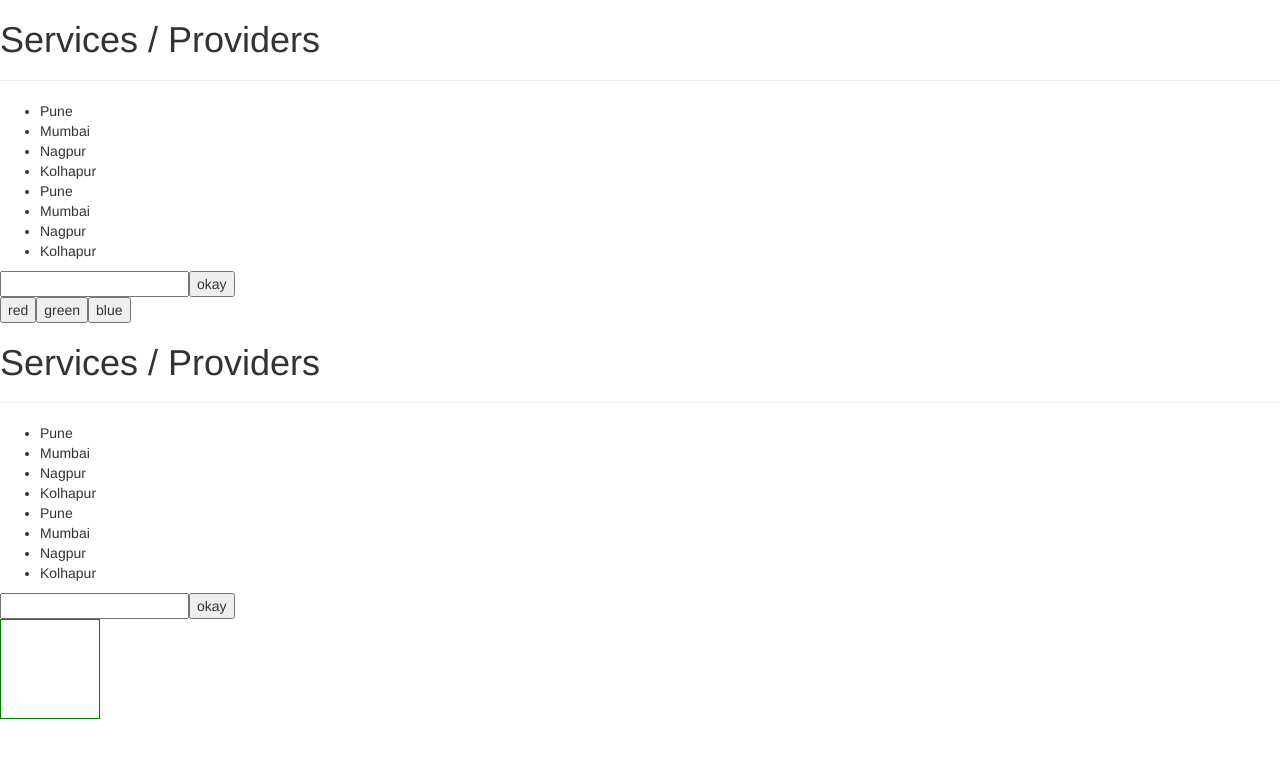
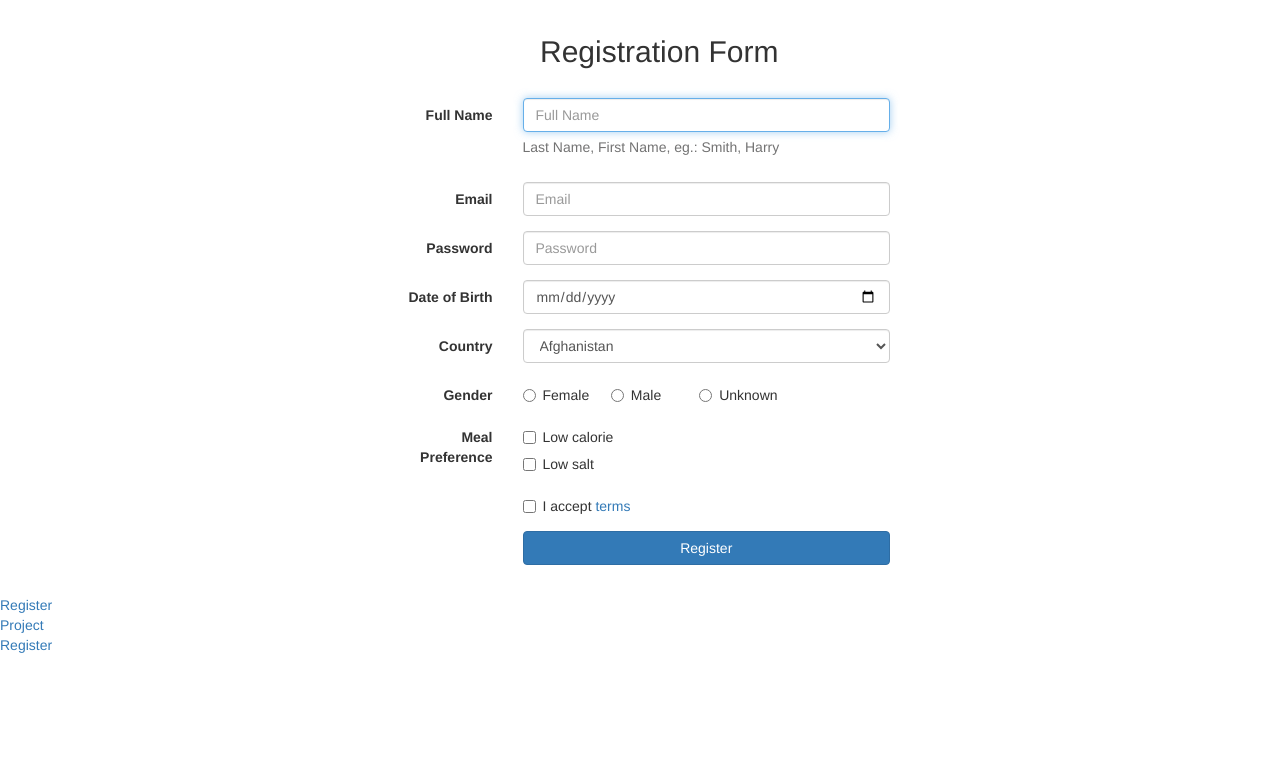
Before and after one commit to CodeKul/angular2-morning-14-dec-16, an Angular app: page /register in a window 1280 px wide. Shown: the top 758 px of the page. Built offline with nearby package versions, Linux system fonts and the light colour scheme.

Commit message:
routing day 1

```diff
--- a/src/app/app.component.html
+++ b/src/app/app.component.html
@@ -1 +1,9 @@
-<app-serviceindex></app-serviceindex>
+<router-outlet></router-outlet>
+
+<div>
+    <a routerLink="proj">Project</a>
+</div>
+
+<div>
+    <a routerLink="register">Register</a>
+</div>
--- /dev/null
+++ b/src/app/app.routing.ts
@@ -0,0 +1,13 @@
+import { Projectmod1Component } from './projectmod1/projectmod1.component';
+import { RegisterrComponent } from './routing/registerr.component';
+import { LoginrComponent } from './routing/loginr.component';
+import { ProjindexComponent } from './projectmod1/projindex.component';
+import {Routes, RouterModule} from '@angular/router'
+
+const ROUTING_PATH : Routes = [
+    {path : '',component : LoginrComponent},
+    {path : 'proj', component : ProjindexComponent },
+    {path : 'register', component : RegisterrComponent}
+];
+
+export const routeModule = RouterModule.forRoot(ROUTING_PATH);
--- /dev/null
+++ b/src/app/routing/loginr.component.css
@@ -0,0 +1,40 @@
+body {
+  padding-top: 40px;
+  padding-bottom: 40px;
+  background-color: #eee;
+}
+
+.form-signin {
+  max-width: 330px;
+  padding: 15px;
+  margin: 0 auto;
+}
+.form-signin .form-signin-heading,
+.form-signin .checkbox {
+  margin-bottom: 10px;
+}
+.form-signin .checkbox {
+  font-weight: normal;
+}
+.form-signin .form-control {
+  position: relative;
+  height: auto;
+  -webkit-box-sizing: border-box;
+     -moz-box-sizing: border-box;
+          box-sizing: border-box;
+  padding: 10px;
+  font-size: 16px;
+}
+.form-signin .form-control:focus {
+  z-index: 2;
+}
+.form-signin input[type="email"] {
+  margin-bottom: -1px;
+  border-bottom-right-radius: 0;
+  border-bottom-left-radius: 0;
+}
+.form-signin input[type="password"] {
+  margin-bottom: 10px;
+  border-top-left-radius: 0;
+  border-top-right-radius: 0;
+}
--- /dev/null
+++ b/src/app/routing/loginr.component.html
@@ -0,0 +1,18 @@
+<div class="container">
+  <form class="form-signin">
+    <h2 classs="form-signin-heading">Please sign in</h2>
+    <label for="inputEmail" class="sr-only">Email address</label>
+    <input type="email" id="inputEmail" class="form-control" placeholder="Email address" required autofocus>
+    <label for="inputPassword" class="sr-only">Password</label>
+    <input type="password" id="inputPassword" class="form-control" placeholder="Password" required>
+    <div class="checkbox">
+      <label>
+            <input type="checkbox" value="remember-me"> Remember me
+          </label>
+    </div>
+    <button class="btn btn-lg btn-primary btn-block" type="submit">Sign in</button>
+
+  </form>
+
+</div>
+<!-- /container -->
--- /dev/null
+++ b/src/app/routing/loginr.component.ts
@@ -0,0 +1,15 @@
+import { Component, OnInit } from '@angular/core';
+
+@Component({
+  selector: 'app-loginr',
+  templateUrl: './loginr.component.html',
+  styleUrls: ['./loginr.component.css']
+})
+export class LoginrComponent implements OnInit {
+
+  constructor() { }
+
+  ngOnInit() {
+  }
+
+}
--- /dev/null
+++ b/src/app/routing/registerr.component.css
@@ -0,0 +1,12 @@
+*[role="form"] {
+    max-width: 530px;
+    padding: 15px;
+    margin: 0 auto;
+    background-color: #fff;
+    border-radius: 0.3em;
+}
+
+*[role="form"] h2 {
+    margin-left: 5em;
+    margin-bottom: 1em;
+}
--- /dev/null
+++ b/src/app/routing/registerr.component.html
@@ -0,0 +1,106 @@
+<div class="container">
+  <form class="form-horizontal" role="form">
+    <h2>Registration Form</h2>
+    <div class="form-group">
+      <label for="firstName" class="col-sm-3 control-label">Full Name</label>
+      <div class="col-sm-9">
+        <input type="text" id="firstName" placeholder="Full Name" class="form-control" autofocus>
+        <span class="help-block">Last Name, First Name, eg.: Smith, Harry</span>
+      </div>
+    </div>
+    <div class="form-group">
+      <label for="email" class="col-sm-3 control-label">Email</label>
+      <div class="col-sm-9">
+        <input type="email" id="email" placeholder="Email" class="form-control">
+      </div>
+    </div>
+    <div class="form-group">
+      <label for="password" class="col-sm-3 control-label">Password</label>
+      <div class="col-sm-9">
+        <input type="password" id="password" placeholder="Password" class="form-control">
+      </div>
+    </div>
+    <div class="form-group">
+      <label for="birthDate" class="col-sm-3 control-label">Date of Birth</label>
+      <div class="col-sm-9">
+        <input type="date" id="birthDate" class="form-control">
+      </div>
+    </div>
+    <div class="form-group">
+      <label for="country" class="col-sm-3 control-label">Country</label>
+      <div class="col-sm-9">
+        <select id="country" class="form-control">
+                            <option>Afghanistan</option>
+                            <option>Bahamas</option>
+                            <option>Cambodia</option>
+                            <option>Denmark</option>
+                            <option>Ecuador</option>
+                            <option>Fiji</option>
+                            <option>Gabon</option>
+                            <option>Haiti</option>
+                        </select>
+      </div>
+    </div>
+    <!-- /.form-group -->
+    <div class="form-group">
+      <label class="control-label col-sm-3">Gender</label>
+      <div class="col-sm-6">
+        <div class="row">
+          <div class="col-sm-4">
+            <label class="radio-inline">
+                                    <input type="radio" id="femaleRadio" value="Female">Female
+                                </label>
+          </div>
+          <div class="col-sm-4">
+            <label class="radio-inline">
+                                    <input type="radio" id="maleRadio" value="Male">Male
+                                </label>
+          </div>
+          <div class="col-sm-4">
+            <label class="radio-inline">
+                                    <input type="radio" id="uncknownRadio" value="Unknown">Unknown
+                                </label>
+          </div>
+        </div>
+      </div>
+    </div>
+    <!-- /.form-group -->
+    <div class="form-group">
+      <label class="control-label col-sm-3">Meal Preference</label>
+      <div class="col-sm-9">
+        <div class="checkbox">
+          <label>
+                                <input type="checkbox" id="calorieCheckbox" value="Low calorie">Low calorie
+                            </label>
+        </div>
+        <div class="checkbox">
+          <label>
+                                <input type="checkbox" id="saltCheckbox" value="Low salt">Low salt
+                            </label>
+        </div>
+      </div>
+    </div>
+    <!-- /.form-group -->
+    <div class="form-group">
+      <div class="col-sm-9 col-sm-offset-3">
+        <div class="checkbox">
+          <label>
+                                <input type="checkbox">I accept <a href="#">terms</a>
+                            </label>
+        </div>
+      </div>
+    </div>
+    <!-- /.form-group -->
+    <div class="form-group">
+      <div class="col-sm-9 col-sm-offset-3">
+        <button type="submit" class="btn btn-primary btn-block">Register</button>
+      </div>
+    </div>
+  </form>
+  <!-- /form -->
+</div>
+<!-- ./container -->
+
+<div>
+    <a [routerLink]="['/register']">Register</a>
+</div>
--- /dev/null
+++ b/src/app/routing/registerr.component.ts
@@ -0,0 +1,15 @@
+import { Component, OnInit } from '@angular/core';
+
+@Component({
+  selector: 'app-registerr',
+  templateUrl: './registerr.component.html',
+  styleUrls: ['./registerr.component.css']
+})
+export class RegisterrComponent implements OnInit {
+
+  constructor() { }
+
+  ngOnInit() {
+  }
+
+}
--- /dev/null
+++ b/src/app/routing/routing.component.html
@@ -0,0 +1,3 @@
+<app-loginr></app-loginr>
+
+<app-registerr></app-registerr>
--- /dev/null
+++ b/src/app/routing/routing.component.ts
@@ -0,0 +1,15 @@
+import { Component, OnInit } from '@angular/core';
+
+@Component({
+  selector: 'app-routing',
+  templateUrl: './routing.component.html',
+  styleUrls: ['./routing.component.css']
+})
+export class RoutingComponent implements OnInit {
+
+  constructor() { }
+
+  ngOnInit() {
+  }
+
+}
```
Also changed, not shown: src/app/app.module.ts (+10 -2 lines), src/app/routing/routing.component.css (added).
